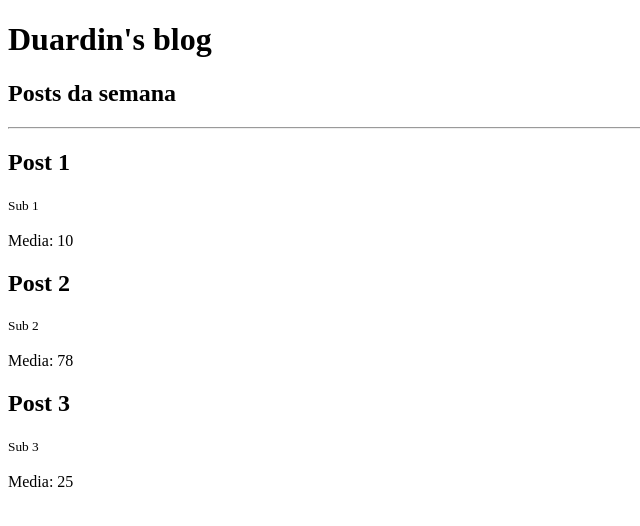
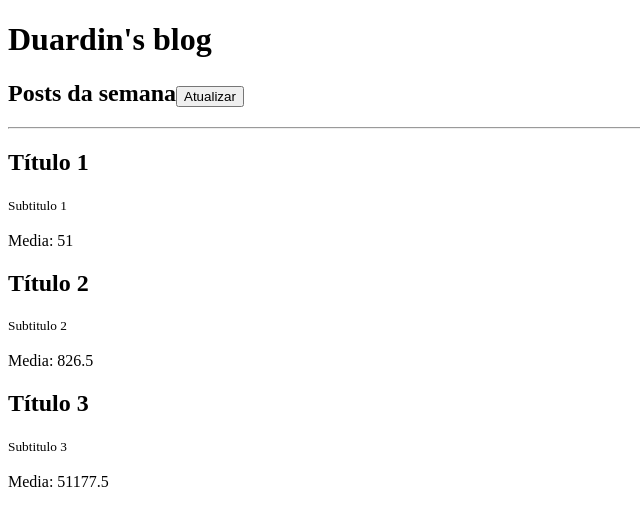
Before and after one commit to EduPZz/Jstack---React, a React app: page / in a window 1280 px wide. Shown: the top 526 px of the page, without its empty margins (0-640 px from the left). Built offline with nearby package versions, Linux system fonts and the light colour scheme.

Commit message:
Render element by a list

```diff
--- a/src/App.js
+++ b/src/App.js
@@ -3,36 +3,37 @@ import React from "react";
 import Post from "./Post";
 import Header from "./Header";
 
+const posts = [
+    { title: 'Título 1', subtitle: 'Subtitulo 1', likes: 102 },
+    { title: 'Título 2', subtitle: 'Subtitulo 2', likes: 1653 },
+    { title: 'Título 3', subtitle: 'Subtitulo 3', likes: 102355 }
+];
+
 function App(){
+    function handleRefresh() {
+        console.log('Clicou');
+    }
     return(
         <>
             <Header>
-                <h2> Posts da semana</h2>
+                <h2>
+                    Posts da semana
+                    <button onClick={handleRefresh}>Atualizar</button>
+                </h2>
             </Header>
 
             <hr />
 
-            <Post
-                likes = {20}
-                post = {{
-                    title: "Post 1",
-                    subtitle: "Sub 1"
-                }}
-            />
-            <Post
-                likes = {156}
-                post = {{
-                    title: "Post 2",
-                    subtitle: "Sub 2"
-                }}
-            />
-            <Post
-                likes = {50}
-                post = {{
-                    title: "Post 3",
-                    subtitle: "Sub 3"
-                }}
-            />
+            {posts.map(post => (
+                <Post
+                    key={post.title}
+                    likes={post.likes}
+                    post={{
+                        title: post.title,
+                        subtitle: post.subtitle
+                    }}
+                />
+            ))}
         </>
     )
 }
```
Also changed, not shown: .gitpod.yml (added).
